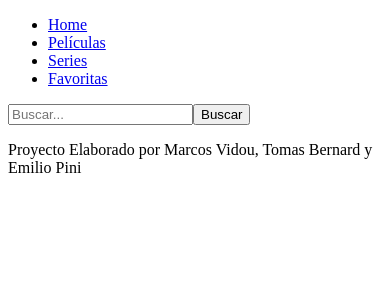
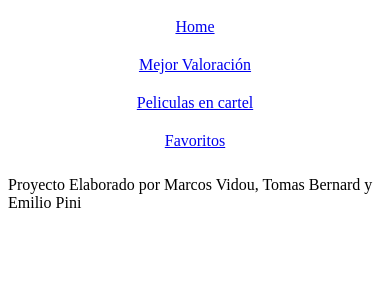
Before and after one commit to marcosvidou/Prog3Grupo1, a React (Create React App) app in the folder grupo1/: page / in a window 390 px wide. Shown: the top 300 px of the page. Built offline with nearby package versions, Linux system fonts and the light colour scheme.

Commit message:
Correciones generales y avances

```diff
--- /dev/null
+++ b/grupo1/src/components/Navbar/NavBar.css
@@ -0,0 +1,39 @@
+
+
+
+
+
+
+
+
+
+
+
+@media (max-width: 430px) {
+    nav {
+      height: auto;
+      max-height: 100vh;
+      overflow-y: auto;
+      padding: 10px 0;
+    }
+
+    .ul {
+      flex-direction: column;
+      align-items: center;
+      gap: 10px;
+      padding: 0;
+      margin: 0;
+    }
+
+    li {
+      justify-content: center;
+      width: 100%;
+    }
+
+    .link {
+      display: block;
+      width: 100%;
+      text-align: center;
+      padding: 10px 0;
+    }
+  }
--- a/grupo1/src/components/Navbar/Navbar.js
+++ b/grupo1/src/components/Navbar/Navbar.js
@@ -1,29 +1,15 @@
-import React from "react";
+import {Link} from "react-router-dom"
+import "./NavBar.css"
+function NavBar() {
+    return (
+       <ul className="ul">
+        <li><Link className="link" to="/">Home</Link></li>
+        <li><Link className="link" to="/Top-Ranking">Mejor Valoración</Link></li>
+        <li><Link className="link" to="/Ahora-Reproduciendo">Peliculas en cartel</Link></li>
+        <li><Link className="link" to="/favorites">Favoritos</Link></li>
+       </ul>
 
+    );
+  }
 
-
-function Navbar () {
-    return(
-        <nav>
-            <ul class="nav nav-tabs my-4">
-                <li class="nav-item">
-                    <a class="nav-link" href="index.html">Home</a>
-                </li>
-                <li class="nav-item">
-                    <a class="nav-link" href="movies.html">Películas</a>
-                </li>
-                <li class="nav-item">
-                    <a class="nav-link" href="series.html">Series</a>
-                </li>
-                <li class="nav-item">
-                    <a class="nav-link" href="favorites.html">Favoritas</a>
-                </li>
-            </ul>
-            <form class="search-form" action="results.html" method="get">
-                <input type="text" class="" name="searchData" placeholder="Buscar..." value=""/>
-                <button type="submit" class="btn btn-success btn-sm">Buscar</button>
-            </form>
-        </nav>
-    )}
-
-export default Navbar
+export default NavBar;
```
Also changed, not shown: grupo1/src/components/Buscador/Buscador.css (+0 -37 lines), grupo1/src/components/Buscador/Buscador.js (+11 -8 lines), grupo1/src/components/Footer/Footer.css (added, +13 -0 lines), grupo1/src/components/Header/Header.css (added, +23 -0 lines), grupo1/src/components/Header/Header.js (added, +19 -0 lines), grupo1/src/screens/Home/Home.js (+11 -11 lines).
